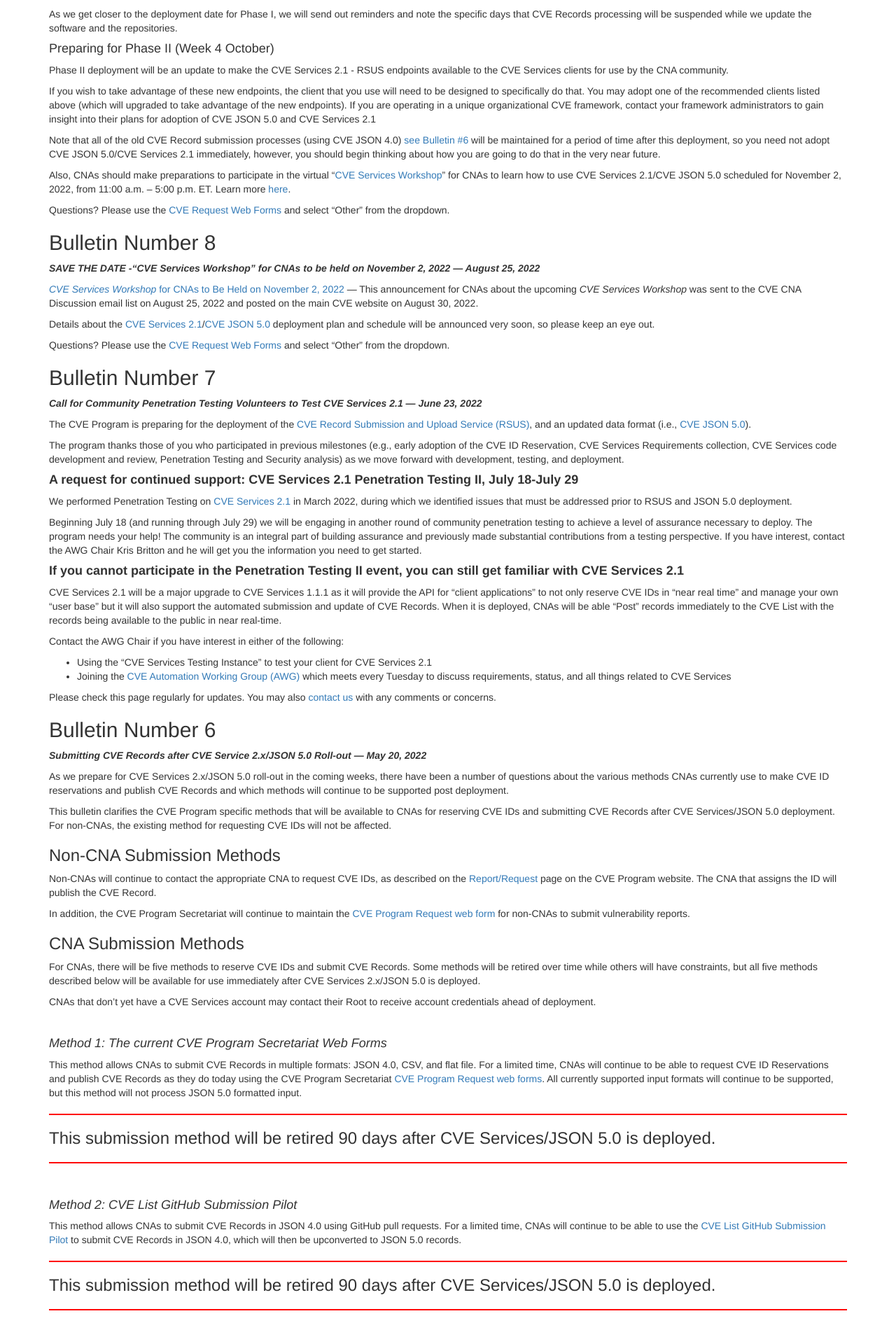
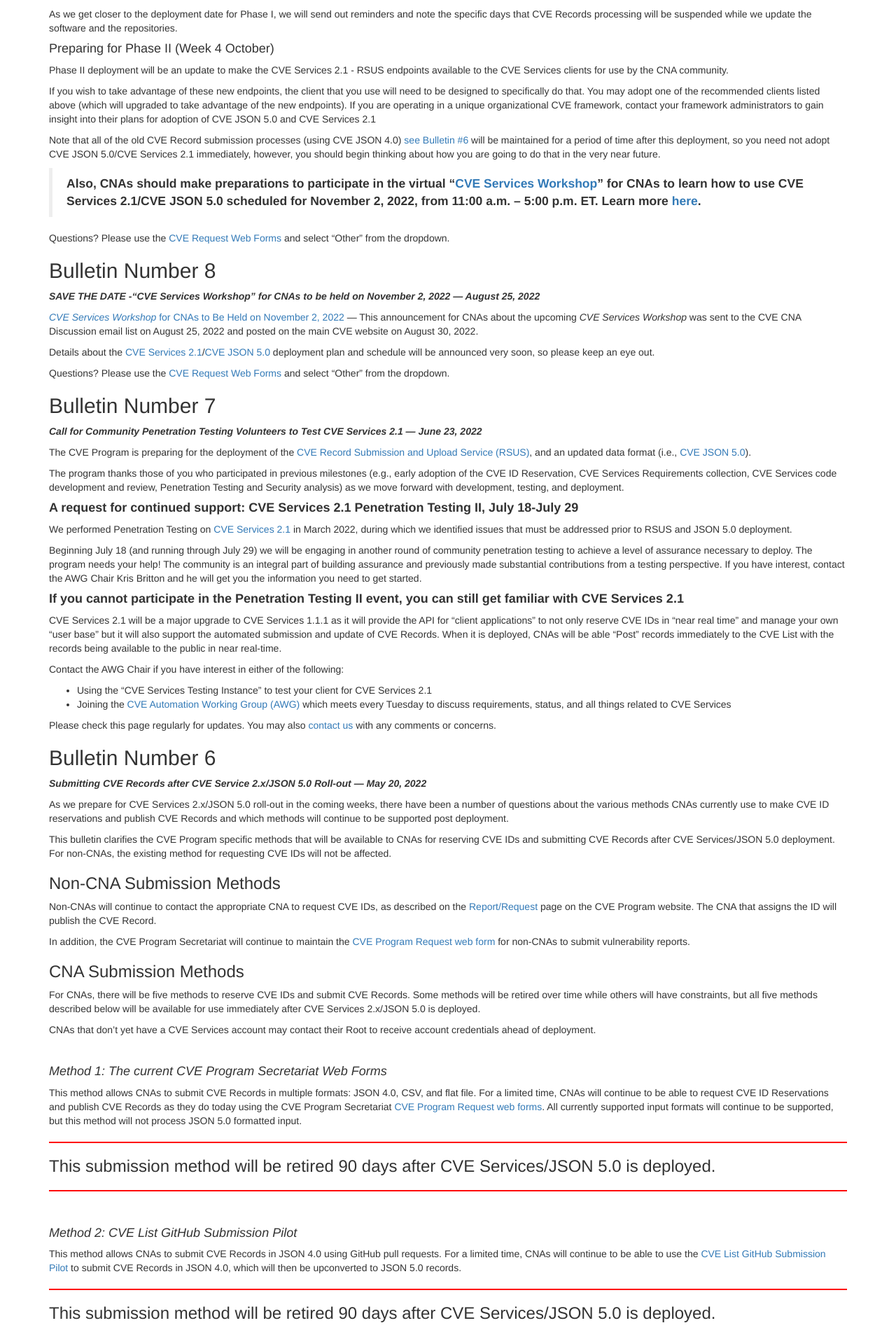
Before and after one commit to CVEProject/cveproject.github.io, a Jekyll site: the page built from automation-transition.md, in a window 1280 px wide. Shown: the part 1243-3153 px from the top of the page at 70% size. Built offline with Jekyll 4.4.1, drawn with Linux system fonts in a browser that asks for light colours; nearby versions of some CDN libraries.

```diff
--- a/automation-transition.md
+++ b/automation-transition.md
@@ -84,7 +84,7 @@ If you wish to take advantage of these new endpoints, the client that you use wi
 
 Note that all of the old CVE Record submission processes (using CVE JSON 4.0) [see Bulletin #6](https://cveproject.github.io/automation-transition#bulletin-number-6) will be maintained for a period of time after this deployment, so you need not adopt CVE JSON 5.0/CVE Services 2.1  immediately, however, you should begin thinking about how you are going to do that in the very near future.
 
-Also, CNAs should make preparations to participate in the virtual “[CVE Services Workshop](https://www.cve.org/Media/News/item/news/2022/08/30/CVE-Services-Workshop-for-CNAs)” for CNAs to learn how to use CVE Services 2.1/CVE JSON 5.0 scheduled for November 2, 2022, from 11:00 a.m. – 5:00 p.m. ET. Learn more [here](https://www.cve.org/Media/News/item/news/2022/08/30/CVE-Services-Workshop-for-CNAs).
+><strong>Also, CNAs should make preparations to participate in the virtual “[CVE Services Workshop](https://www.cve.org/Media/News/item/news/2022/08/30/CVE-Services-Workshop-for-CNAs)” for CNAs to learn how to use CVE Services 2.1/CVE JSON 5.0 scheduled for November 2, 2022, from 11:00 a.m. – 5:00 p.m. ET. Learn more [here](https://www.cve.org/Media/News/item/news/2022/08/30/CVE-Services-Workshop-for-CNAs).
 
 Questions? Please use the [CVE Request Web Forms](https://cveform.mitre.org/) and select “Other” from the dropdown.
 
```
